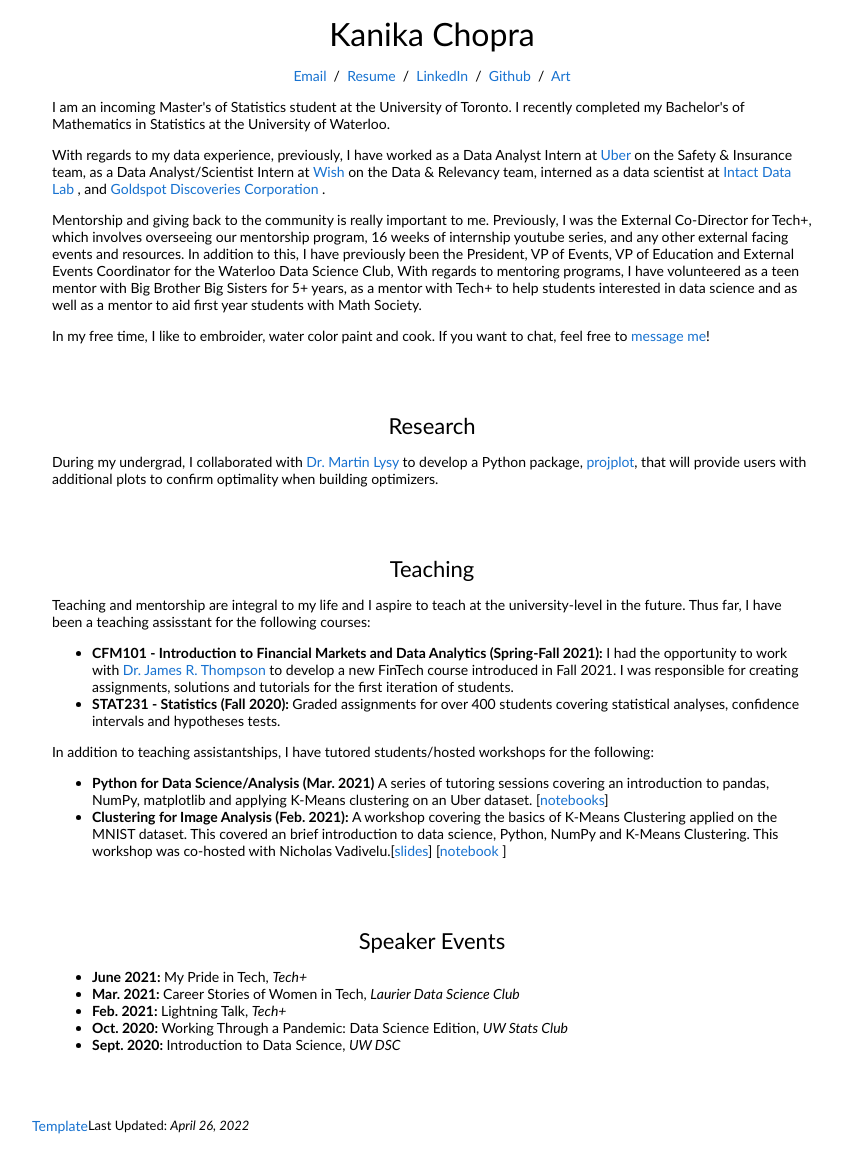
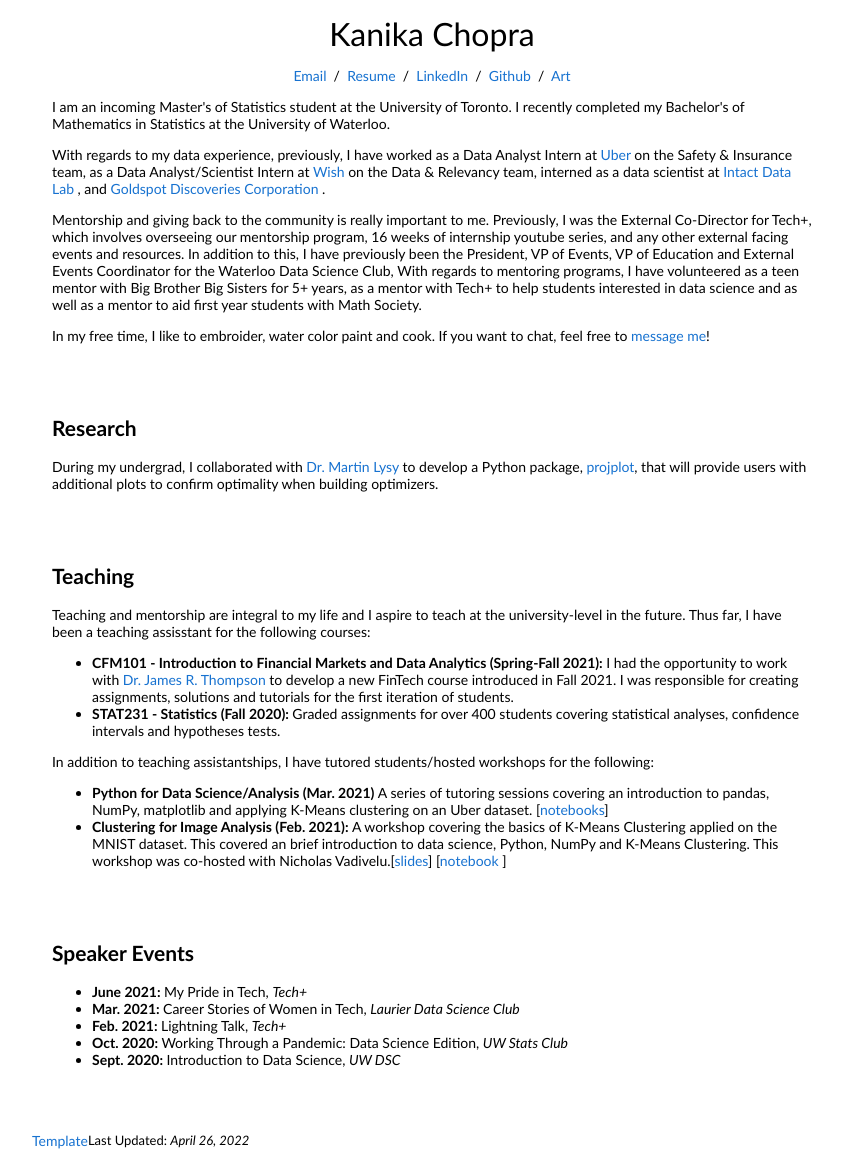
Before and after one commit to kanikadchopra/kanikadchopra.github.io, a Jekyll site: the page built from index.html, in a window 1280 px wide. Shown: the part 129-1299 px from the top of the page, without its empty margins (208-1050 px from the left). Built offline with Jekyll 4.4.1, drawn with Linux system fonts in a browser that asks for light colours.

Commit message:
Update index.html

```diff
--- a/index.html
+++ b/index.html
@@ -150,7 +150,7 @@ title: Kanika Chopra
             <tr>
             <td style="padding:20px;width:100%;vertical-align:middle">
               <p style="text-align:center">
-              <heading>Research</heading>
+              <h2 style="text-align:left">Research</h2>
                 <p> During my undergrad, I collaborated with <a href="https://uwaterloo.ca/statistics-and-actuarial-science/people-profiles/martin-lysy">Dr. Martin Lysy </a> to develop a Python package, <a href="https://pypi.org/project/projplot/0.0.1/", target="_blank">projplot</a>, that will provide users with additional plots to confirm optimality when building optimizers.</p>
             </td>
           </tr>
@@ -160,8 +160,7 @@ title: Kanika Chopra
             <tr>
             <td style="padding:20px;width:100%;vertical-align:middle">
               <p style="text-align:center">
-              <heading style="text-align: left">
-              <heading>Teaching</heading>
+              <h2 style="text-align:left">Teaching</h2>
               <p> Teaching and mentorship are integral to my life and I aspire to teach at the university-level in the future. Thus far, I have been a teaching assisstant for the following courses: </p>
               <ul>
                 <li> <b> CFM101 - Introduction to Financial Markets and Data Analytics (Spring-Fall 2021): </b> I had the opportunity to work with <a href="http://www.arts.uwaterloo.ca/~james/">Dr. James R. Thompson</a> to develop a new FinTech course introduced in Fall 2021. I was responsible for creating assignments, solutions and tutorials for the first iteration of students. </li>
@@ -181,7 +180,7 @@ title: Kanika Chopra
             <tr>
             <td style="padding:20px;width:100%;vertical-align:middle">
             <p style="text-align:center">
-              <heading>Speaker Events</heading>
+            <h2 style="text-align:left">Speaker Events</h2>
             <ul>
               <li> <b> June 2021: </b> My Pride in Tech, <i> Tech+ </i> </li>
               <li> <b> Mar. 2021: </b> Career Stories of Women in Tech, <i> Laurier Data Science Club </i> </li>
```
